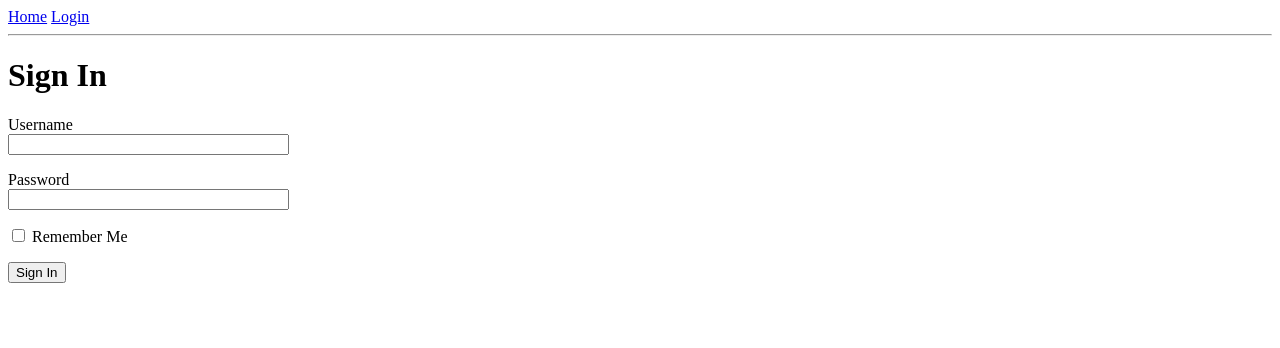
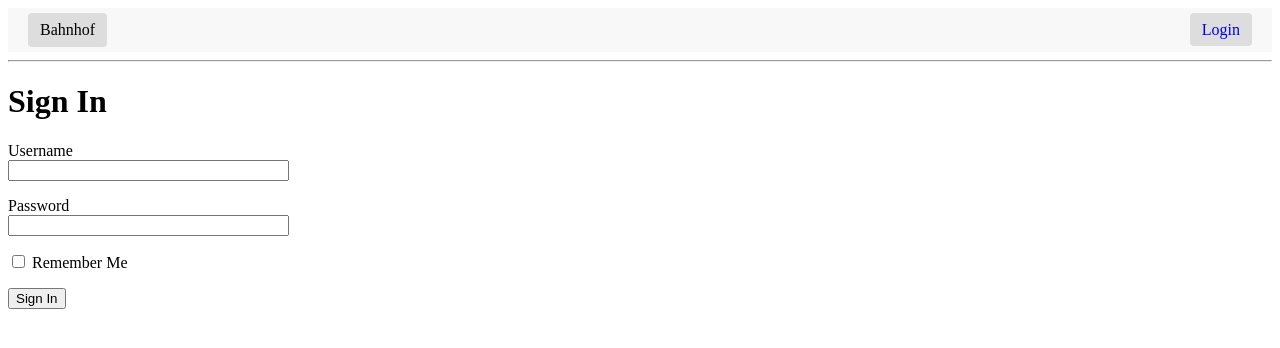
Before and after one commit to lukasmayr83/PR_DKE_Gruppe02, a Flask app: page /login in a window 1280 px wide. Shown: the top 348 px of the page. Run offline with Flask 3, Linux system fonts and the light colour scheme.

Commit message:
UPDATE und DELETE Bahnhof

```diff
--- a/Strecken/app/forms.py
+++ b/Strecken/app/forms.py
@@ -3,7 +3,7 @@ from wtforms import StringField, PasswordField, BooleanField, SubmitField, Selec
 from wtforms.validators import ValidationError, DataRequired, Email, EqualTo
 import sqlalchemy as sa
 from app import db
-from app.models import User
+from app.models import User, Bahnhof
 
 
 class LoginForm(FlaskForm):
@@ -25,15 +25,38 @@ class RegistrationForm(FlaskForm):
         user = db.session.scalar(sa.select(User).where(
             User.username == username.data))
         if user is not None:
-            raise ValidationError('Please use a different username.')
+            raise ValidationError('Bitte verwenden Sie eine anderen Benutzernamen')
 
     def validate_email(self, email):
         user = db.session.scalar(sa.select(User).where(
             User.email == email.data))
         if user is not None:
-            raise ValidationError('Please use a different email address.')
+            raise ValidationError('Bitte verwenden Sie eine andere E-Mail-Adresse.')
 
 class BahnhofForm(FlaskForm):
     name = StringField('Name des Bahnhofs', validators=[DataRequired()])
     adresse = StringField('Adresse des Bahnhofs', validators=[DataRequired()])
     submit = SubmitField('Bahnhof speichern')
+
+    def __init__(self, original_name=None, original_adresse=None, *args, **kwargs):
+        super().__init__(*args, **kwargs)
+        self.original_name = original_name
+        self.original_adresse = original_adresse
+
+    def validate_name(self, field):
+        # Nur prüfen, wenn der Name geändert wurde oder beim Erstellen
+        if self.original_name is None or field.data != self.original_name:
+            bahnhof = db.session.scalar(
+                sa.select(Bahnhof).where(Bahnhof.name == field.data)
+            )
+            if bahnhof is not None:
+                raise ValidationError('Dieser Bahnhofsname ist bereits vergeben.')
+
+    def validate_adresse(self, field):
+        # Nur prüfen, wenn die Adresse geändert wurde oder beim Erstellen
+        if self.original_adresse is None or field.data != self.original_adresse:
+            bahnhof = db.session.scalar(
+                sa.select(Bahnhof).where(Bahnhof.adresse == field.data)
+            )
+            if bahnhof is not None:
+                raise ValidationError('Diese Adresse ist bereits vergeben.')
--- a/Strecken/app/routes.py
+++ b/Strecken/app/routes.py
@@ -8,12 +8,11 @@ from app import db
 from app.models import User, Bahnhof
 from flask_login import logout_user
 from flask_login import login_required
+import folium
 
-
-@app.route('/', methods=['GET', 'POST'])
-@app.route('/index', methods=['GET', 'POST'])
+@app.route("/bahnhof/add", methods=["GET", "POST"])
 @login_required
-def index():
+def bahnhof_add():
     form = BahnhofForm()
     if form.validate_on_submit():
         # Neuer Bahnhof wird erstellt
@@ -27,15 +26,98 @@ def index():
         db.session.commit()
 
         flash(f'Bahnhof {bahnhof.name} wurde gespeichert!', 'success')
-        return redirect(url_for('index'))
+        return redirect(url_for("bahnhof"))
+    return render_template("bahnhof_add.html", form=form)
+
+@app.route('/', methods=['GET', 'POST'])
+@app.route('/bahnhof', methods=['GET', 'POST'])
+@login_required
+def bahnhof():
+    # Alle Bahnhöfe aus der DB laden
     posts = Bahnhof.query.all()
-    return render_template('index.html', title='Home', posts=posts, form=form)
+
+    # Wenn es Bahnhöfe gibt → Karte bauen
+    if posts:
+        # fehlende Koordinaten geokodieren
+        for b in posts:
+            if not b.latitude or not b.longitude:
+                b.geocode_address()
+        db.session.commit()
+
+        # Mittelpunkt berechnen
+        center_lat = sum(b.latitude for b in posts) / len(posts)
+        center_lon = sum(b.longitude for b in posts) / len(posts)
+
+        # Folium-Karte erstellen
+        m = folium.Map(location=[center_lat, center_lon], zoom_start=7)
+
+        # Marker für jeden Bahnhof setzen
+        for b in posts:
+            folium.Marker(
+                [b.latitude, b.longitude],
+                tooltip=b.name,
+                popup=f"{b.name}<br>{b.adresse}"
+            ).add_to(m)
+
+        # HTML-Code der Karte für das Template
+        map_html = m._repr_html_()
+    else:
+        map_html = None
+
+    # Template rendern
+    return render_template(
+        'bahnhof.html',
+        title='Home',
+        posts=posts,
+        map_html=map_html
+    )
+
+
+@app.route("/bahnhof/edit/<int:bahnhof_id>", methods=["GET", "POST"])
+@login_required
+def edit_bahnhof(bahnhof_id):
+    bahnhof = db.session.get(Bahnhof, bahnhof_id)
+    if not bahnhof:
+        flash("Bahnhof nicht gefunden.", "error")
+        return redirect(url_for("bahnhof"))
+
+    # WICHTIG: original_name und original_adresse setzen!
+    form = BahnhofForm(
+        obj=bahnhof,
+        original_name=bahnhof.name,
+        original_adresse=bahnhof.adresse
+    )
+
+    if form.validate_on_submit():
+        form.populate_obj(bahnhof)  # Formular-Daten ins Model schreiben
+        bahnhof.latitude = request.form.get("latitude")
+        bahnhof.longitude = request.form.get("longitude")
+        db.session.commit()
+        flash(f"Bahnhof '{bahnhof.name}' wurde aktualisiert.", "success")
+        return redirect(url_for("bahnhof"))
+
+    return render_template("bahnhof_edit.html", form=form, bahnhof=bahnhof)
+
+@app.route("/bahnhof/delete_multiple", methods=["POST"])
+@login_required
+def delete_multiple():
+    ids = request.form.getlist("bahnhof_ids")
+    if ids:
+        for bid in ids:
+            bahnhof = db.session.get(Bahnhof, int(bid))
+            if bahnhof:
+                db.session.delete(bahnhof)
+        db.session.commit()
+        flash(f"{len(ids)} Bahnhof/Bahnhöfe wurden gelöscht.", "success")
+    else:
+        flash("Keine Bahnhöfe ausgewählt.", "error")
+    return redirect(url_for('bahnhof'))
 
 
 @app.route('/login', methods=['GET', 'POST'])
 def login():
     if current_user.is_authenticated:
-        return redirect(url_for('index'))
+        return redirect(url_for('bahnhof'))
     form = LoginForm()
     if form.validate_on_submit():
         user = db.session.scalar(
@@ -46,7 +128,7 @@ def login():
         login_user(user, remember=form.remember_me.data)
         next_page = request.args.get('next')
         if not next_page or urlsplit(next_page).netloc != '':
-            next_page = url_for('index')
+            next_page = url_for('bahnhof')
         return redirect(next_page)
     return render_template('login.html', title='Sign In', form=form)
 
@@ -54,7 +136,7 @@ def login():
 @app.route('/logout')
 def logout():
     logout_user()
-    return redirect(url_for('index'))
+    return redirect(url_for('bahnhof'))
 
 @app.route('/register', methods=['GET', 'POST'])
 @login_required
@@ -62,7 +144,7 @@ def register():
     # Zugriff nur für Admins
     if current_user.role.value != 'admin':
         flash('Nur Admins dürfen neue Benutzer registrieren!', 'warning')
-        return redirect(url_for('index'))
+        return redirect(url_for('bahnhof'))
 
     form = RegistrationForm()
     if form.validate_on_submit():
@@ -73,6 +155,6 @@ def register():
         db.session.commit()
 
         flash(f'Neuer Benutzer "{user.username}" erfolgreich registriert!', 'success')
-        return redirect(url_for('index'))
+        return redirect(url_for('bahnhof'))
 
     return render_template('register.html', title='Neuer Benutzer', form=form)
--- /dev/null
+++ b/Strecken/app/static/css/base.css
@@ -0,0 +1,82 @@
+/* Header-Container: Menü links, User-Links rechts */
+.header {
+  display: flex;
+  justify-content: space-between; /* Abstand zwischen links und rechts */
+  align-items: center; /* vertikal zentrieren */
+  padding: 5px 20px;
+  background-color: #f8f8f8;
+}
+
+/* Menü unverändert */
+.menu {
+    list-style: none;
+    padding: 0;
+    margin: 0;
+    background-color: transparent;
+    display: flex; /* horizontale Ausrichtung */
+    gap: 10px;
+}
+
+.menu li {
+    margin: 0;
+    padding: 0;
+    background-color: transparent;
+}
+
+/* Dropdown wie gehabt */
+.dropdown-content {
+  display: none;
+  position: absolute;
+  background-color: white;
+  min-width: 200px;
+  z-index: 1;
+  border-radius: 4px;
+  overflow: hidden;
+  padding: 0;
+  list-style: none;
+}
+
+.dropdown-content li a {
+  color: black;
+  padding: 10px;
+  text-decoration: none;
+  display: block;
+  background-color: #e0e0e0;
+}
+
+.dropdown-content li a:hover {
+  background-color: #b0b0b0;
+}
+
+.dropdown:hover .dropdown-content {
+  display: block;
+}
+
+/* Login/Logout-Links rechts */
+.user-links a {
+  text-decoration: none;
+  padding: 8px 12px;
+  background-color: #ddd;
+  border-radius: 4px;
+  margin-left: 10px;
+  transition: background-color 0.2s;
+}
+
+.user-links a:hover {
+  background-color: #ccc;
+}
+
+/* Menü auf Button-Stil anpassen */
+.menu > li > a {
+    background-color: #ddd; /* wie Login */
+    color: black;
+    padding: 8px 12px; /* wie Login */
+    border-radius: 4px; /* wie Login */
+    text-decoration: none; /* Unterstrich entfernen */
+    display: inline-block; /* wie Button */
+    transition: background-color 0.2s;
+}
+
+.menu > li > a:hover {
+    background-color: #ccc; /* wie Login Hover */
+}
--- a/Strecken/app/templates/base.html
+++ b/Strecken/app/templates/base.html
@@ -6,31 +6,36 @@
     {% else %}
         <title>Welcome to Strecken</title>
     {% endif %}
+    <link rel="stylesheet" href="{{ url_for('static', filename='css/base.css') }}">
 </head>
 <body>
-<div>
-    <a href="{{ url_for('index') }}">Home</a>
+    <div class="header">
+        <!-- Menü links -->
+        <ul class="menu">
+            <li class="dropdown">
+                <a href="{{ url_for('bahnhof') }}">Bahnhof</a>
+                <ul class="dropdown-content">
+                    <li><a href="{{ url_for('bahnhof_add') }}">Neuen Bahnhof hinzufügen</a></li>
+                    <li><a href="{{ url_for('bahnhof') }}">Alle Bahnhöfe verwalten</a></li>
+                </ul>
+            </li>
+        </ul>
 
+        <!-- Login/Logout rechts -->
+        <div class="user-links">
             {% if current_user.is_anonymous %}
                 <a href="{{ url_for('login') }}">Login</a>
             {% elif current_user.role.value == 'admin' %}
-        <!-- Nur für Admins sichtbar -->
                 <a href="{{ url_for('register') }}">Register</a>
                 <a href="{{ url_for('logout') }}">Logout</a>
             {% else %}
                 <a href="{{ url_for('logout') }}">Logout</a>
             {% endif %}
         </div>
+    </div>
+
     <hr>
-        {% with messages = get_flashed_messages() %}
-        {% if messages %}
-        <ul>
-            {% for message in messages %}
-            <li>{{ message }}</li>
-            {% endfor %}
-        </ul>
-        {% endif %}
-        {% endwith %}
+
     {% block content %}{% endblock %}
 </body>
 </html>
--- a/Strecken/strecken.py
+++ b/Strecken/strecken.py
@@ -3,6 +3,7 @@ import sqlalchemy.orm as so
 from app import app, db
 from app.models import User
 
+
 @app.shell_context_processor
 def make_shell_context():
     return {'sa': sa, 'so': so, 'db': db, 'User': User}
```
Also changed, not shown: Strecken/app/models.py (+13 -7 lines), Strecken/app/templates/bahnhof.html (added, +50 -0 lines), Strecken/app/templates/bahnhof_add.html (added, +99 -0 lines), Strecken/app/templates/bahnhof_edit.html (added, +118 -0 lines), Strecken/app/templates/index.html (deleted, +0 -38 lines), Strecken/app.db. Lines whose indentation alone changed are shown as unchanged.
